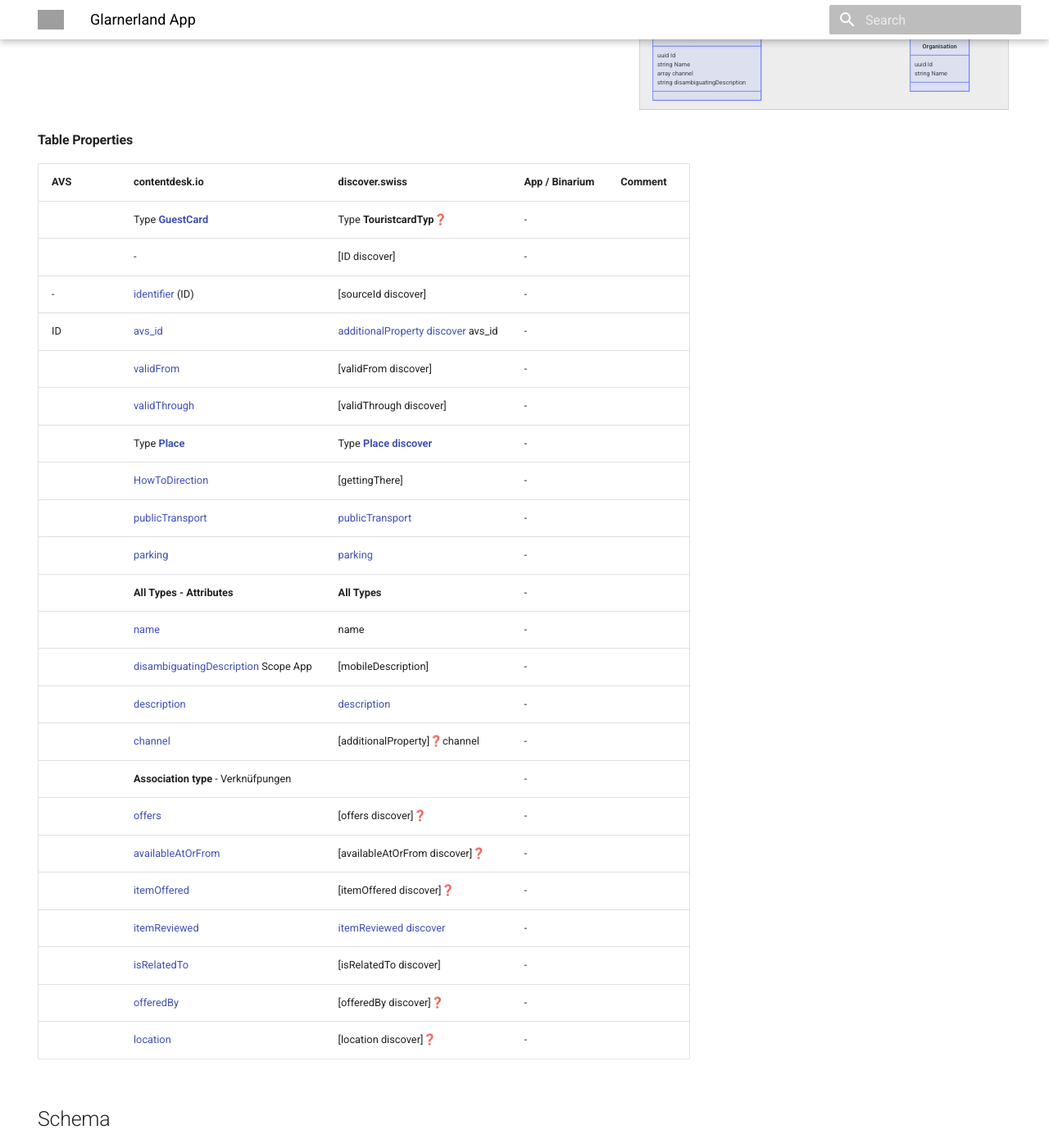
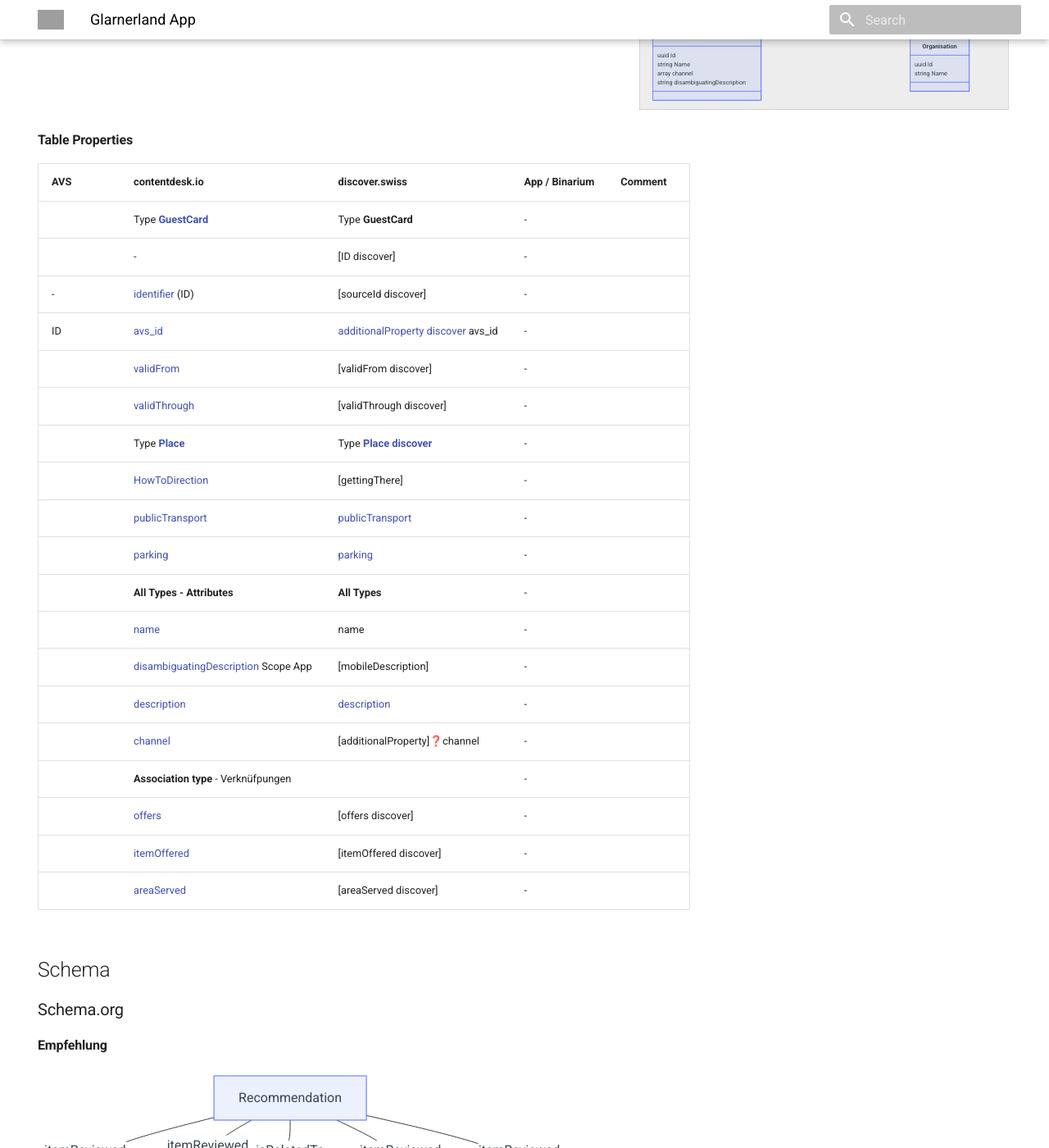
Before and after one commit to tsolenthaler/docs.contentdesk.io, an MkDocs documentation site: the page built from docs/projects/glarnerlandApp.md, in a window 1280 px wide and 1400 px high, scrolled down 2143 px. Shown: the whole window at 82% size. Built offline with MkDocs 1.6.1 and Material for MkDocs 9.7.7, drawn with Linux system fonts in a browser that asks for light colours; some of the changed text lies outside the part shown; grey boxes are pictures that could not be loaded.

Commit message:
Refactor schema links and update documentation in gaestekarte.md

```diff
--- a/docs/projects/glarnerlandApp.md
+++ b/docs/projects/glarnerlandApp.md
@@ -201,7 +201,7 @@ classDiagram
 
 | AVS         | contentdesk.io                          | discover.swiss                            | App / Binarium            | Comment |
 | ----------- | -------------                           | -------------                             | -------------             |   |
-|             | Type **[GuestCard]**                    | Type **TouristcardTyp**❓                 | -                         |   |
+|             | Type **[GuestCard]**                    | Type **GuestCard**                        | -                         |   |
 |             | -                                       | [ID discover]                             | -                         |
 | -           | [identifier] (ID)                       | [sourceId discover]                       | -                         |
 | ID          | [avs_id]                                | [additionalProperty discover] avs_id      | -                         |   |
@@ -217,17 +217,15 @@ classDiagram
 |             | [description]                           | [description]                             | -                         |
 |             | [channel]                               | [additionalProperty]❓channel            | -                         |
 |             | **Association type** - Verknüfpungen    |                                           | -                         |
-|             | [offers]                                | [offers discover]❓                       | -                         |
-|             | [availableAtOrFrom]                     | [availableAtOrFrom discover]❓            | -                         |
-|             | [itemOffered]                           | [itemOffered discover]❓                  | -                         |
-|             | [itemReviewed]                          | [itemReviewed discover]                   | -                         |
-|             | [isRelatedTo]                           | [isRelatedTo discover]                    | -                         |
-|             | [offeredBy]                             | [offeredBy discover]❓                    | -                         |
-|             | [location]                              | [location discover]❓                     | -                         |
+|             | [offers]                                | [offers discover]                         | -                         |
+|             | [itemOffered]                           | [itemOffered discover]                  | -                         |
+|             | [areaServed]                            | [areaServed discover]                   | -                         |
 
 [offers]: ../../schema/offers
+[itemOffered]: ../../schema/itemOffered
+[areaServed]: ../../schema/areaServed
+
 [availableAtOrFrom]: ../../schema/availableAtOrFrom
-[itemOffered]: ../../schema/itemOffered
 [itemReviewed]: ../../schema/itemReviewed
 [isRelatedTo]: ../../schema/
 [offeredBy]: ../../schema/offeredBy
```
